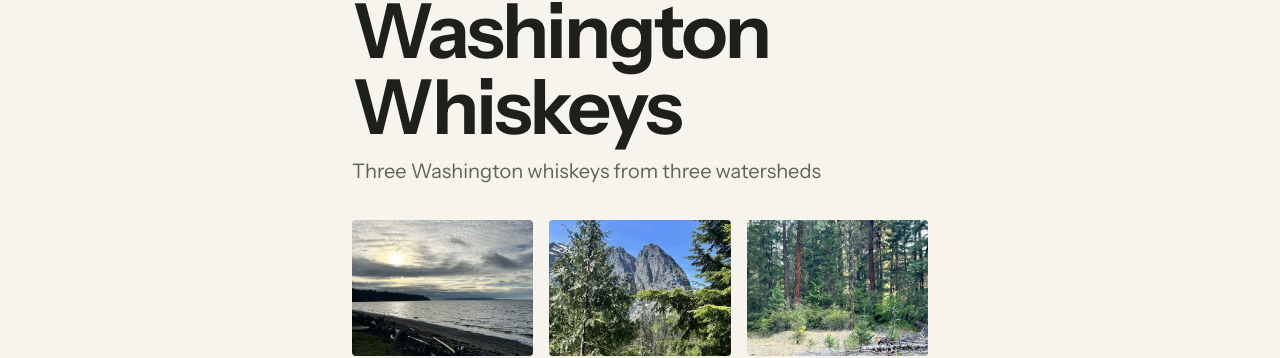
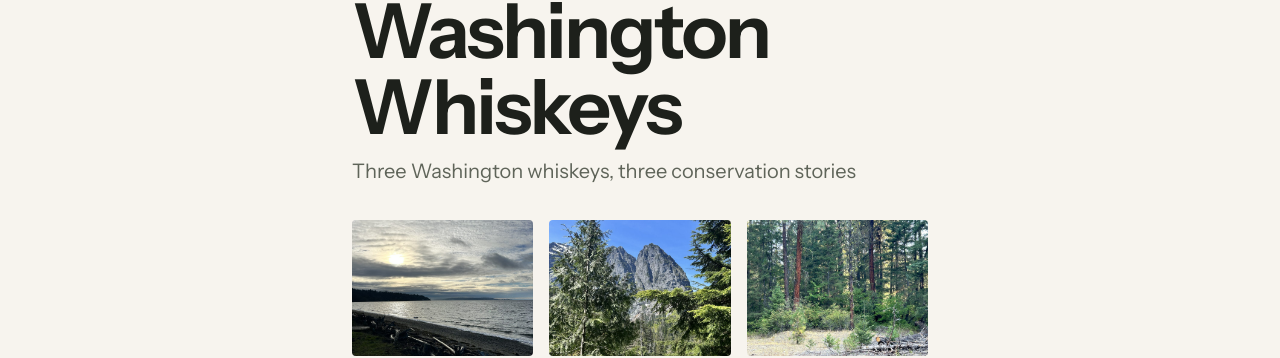
Before and after one commit to dandillinger/whiskey, a Jekyll site: the page built from 2026/index.md, in a window 1280 px wide. Shown: the part 129-487 px from the top of the page. Built offline with Jekyll 4.4.1, drawn with Linux system fonts in a browser that asks for light colours.

Commit message:
Woodinville: inline threat label; lot subtitle: three conservation stories
Co-Authored-By: Claude Opus 5.5 (1M context) <noreply@anthropic.com>

```diff
--- a/2026/index.md
+++ b/2026/index.md
@@ -3,7 +3,7 @@ layout: lot
 year: 2026
 draft: false
 title: Washington Whiskeys
-place_line: Three Washington whiskeys from three watersheds
+place_line: Three Washington whiskeys, three conservation stories
 event: Wild Night Out
 event_date: Wed Sep 30, 2026 · Woodland Park Zoo
 contents: Three bottles
@@ -13,5 +13,5 @@ bid_note: Bid on the lot at the silent auction table.
 cta_text: Thank you for supporting Washington Wild. Sign up for action alerts to help protect wild lands and waters across the state.
 cta_label: Sign up for action alerts
 cta_url: https://wawild.org/engage/sign-mailing-list/
-description: Three Washington whiskeys from three watersheds. A Washington Wild auction lot.
+description: Three Washington whiskeys, three conservation stories. A Washington Wild auction lot.
 ---
```
Also changed, not shown: 2026/woodinville.md (+1 -3 lines).
